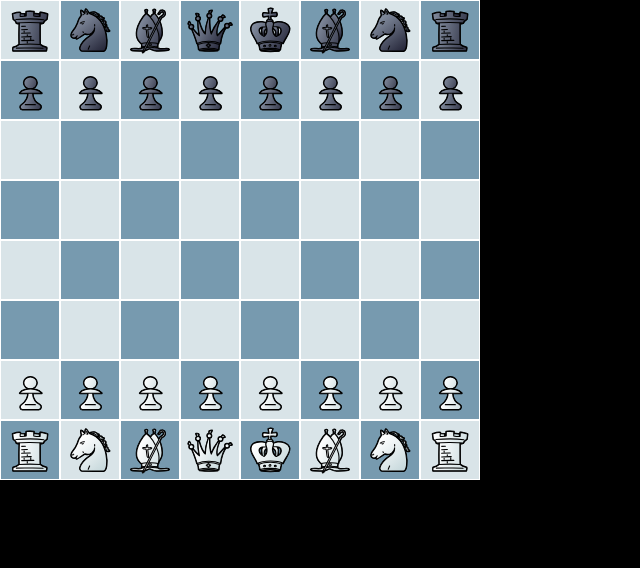
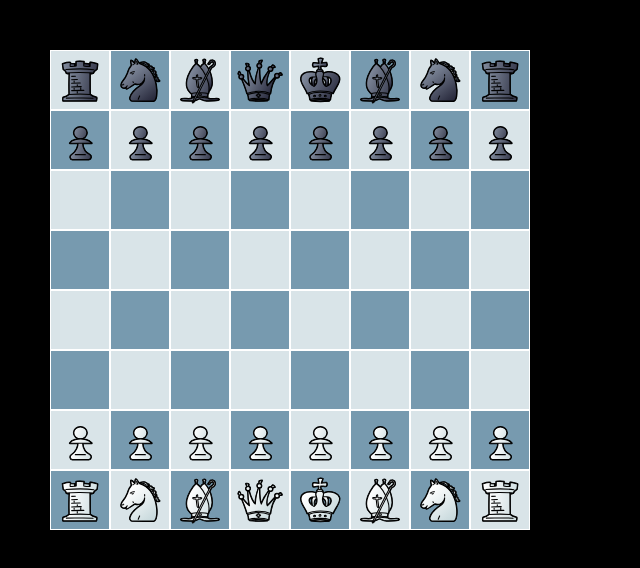
Before and after one commit to Joskeiner/chess-master, an Angular app in the folder chessmaster/: page / in a window 1280 px wide. Shown: the top 568 px of the page, without its empty margins (0-640 px from the left). Built offline with nearby package versions, Linux system fonts and the light colour scheme.

Commit message:
actualizacion de front para que se vean los mensajes y la promocion

```diff
--- a/chessmaster/src/app/modules/chess-board/chess-board.component.css
+++ b/chessmaster/src/app/modules/chess-board/chess-board.component.css
@@ -28,6 +28,7 @@
 
 .game-over-message {
   color: white;
+  padding-top: 30px;
 }
 
 .promotion-dialog {
--- a/chessmaster/src/styles.css
+++ b/chessmaster/src/styles.css
@@ -11,6 +11,6 @@ html,body{
 }
 
 body{
-    margin:0;
+    margin:50px;
     font-family: Roboto,"Helvetica Neue", sans-serif;
 }
```
